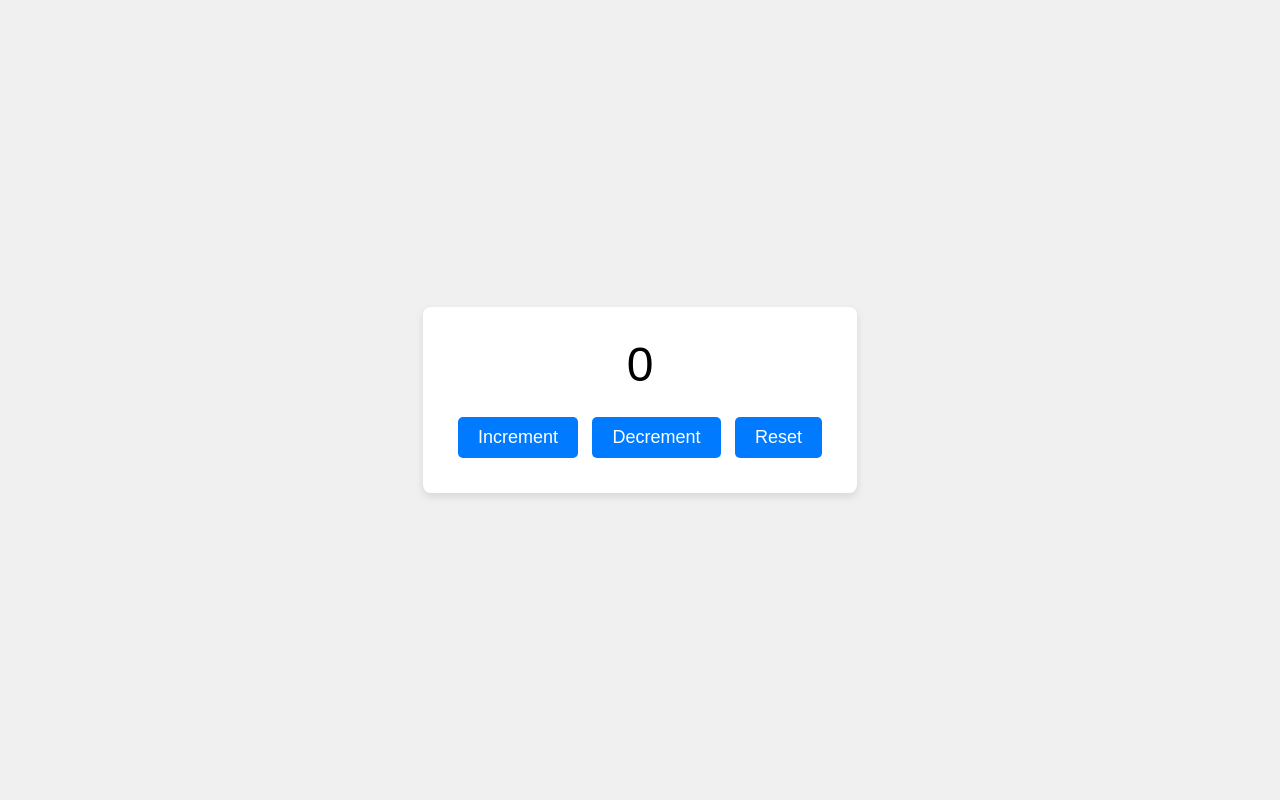
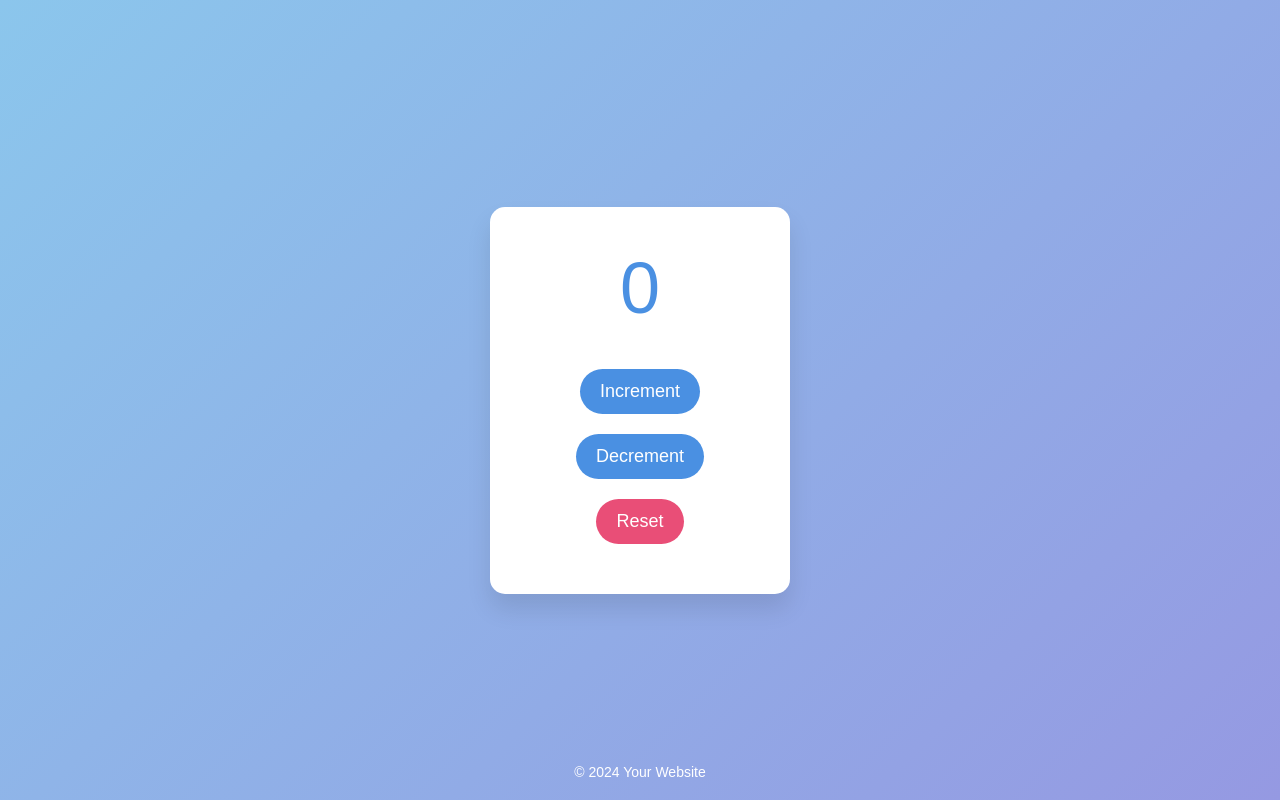
Before and after one commit to Kartikk-26/Full-Stack-Web-Develpment-Traning, a website: page Assignments/timer.html in a window 1280 px wide. Drawn offline with Linux system fonts and the light colour scheme.

Commit message:
Today's Commit

```diff
--- a/Assignments/timer.html
+++ b/Assignments/timer.html
@@ -5,38 +5,88 @@
   <meta name="viewport" content="width=device-width, initial-scale=1.0">
   <title>Counter Application</title>
   <style>
+    * {
+      margin: 0;
+      padding: 0;
+      box-sizing: border-box;
+    }
+
     body {
-      font-family: Arial, sans-serif;
+      font-family: 'Poppins', sans-serif;
       display: flex;
       justify-content: center;
       align-items: center;
       height: 100vh;
-      margin: 0;
-      background-color: #f0f0f0;
+      background: linear-gradient(135deg, #8bc6ec, #9599e2);
+      color: #333;
     }
+
     .counter-container {
       text-align: center;
       background-color: #fff;
-      padding: 30px;
-      border-radius: 8px;
-      box-shadow: 0 4px 8px rgba(0, 0, 0, 0.1);
+      padding: 40px;
+      border-radius: 15px;
+      box-shadow: 0 15px 25px rgba(0, 0, 0, 0.1);
+      width: 300px;
+      animation: fadeIn 1s ease-in-out;
     }
+
+    @keyframes fadeIn {
+      from {
+        opacity: 0;
+        transform: translateY(-20px);
+      }
+      to {
+        opacity: 1;
+        transform: translateY(0);
+      }
+    }
+
     .counter {
-      font-size: 48px;
-      margin-bottom: 20px;
+      font-size: 72px;
+      margin-bottom: 30px;
+      color: #4a90e2;
+      transition: transform 0.3s ease;
     }
+
+    .counter:hover {
+      transform: scale(1.1);
+    }
+
     .btn {
       font-size: 18px;
-      padding: 10px 20px;
-      margin: 5px;
+      padding: 12px 20px;
+      margin: 10px;
       cursor: pointer;
       border: none;
-      border-radius: 5px;
-      background-color: #007bff;
+      border-radius: 30px;
+      background-color: #4a90e2;
       color: white;
+      transition: background-color 0.3s ease, transform 0.2s ease;
     }
+
     .btn:hover {
-      background-color: #0056b3;
+      background-color: #357ab8;
+      transform: scale(1.05);
+    }
+
+    .btn:active {
+      transform: scale(0.95);
+    }
+
+    .reset-btn {
+      background-color: #e94e77;
+    }
+
+    .reset-btn:hover {
+      background-color: #c44164;
+    }
+
+    footer {
+      position: absolute;
+      bottom: 20px;
+      font-size: 14px;
+      color: #fff;
     }
   </style>
 </head>
@@ -45,8 +95,12 @@
     <div id="counter" class="counter">0</div>
     <button id="incrementBtn" class="btn">Increment</button>
     <button id="decrementBtn" class="btn">Decrement</button>
-    <button id="resetBtn" class="btn">Reset</button>
+    <button id="resetBtn" class="btn reset-btn">Reset</button>
   </div>
+
+  <footer>
+    &copy; 2024 Your Website
+  </footer>
 
   <script>
     let counterValue = 0;
```
